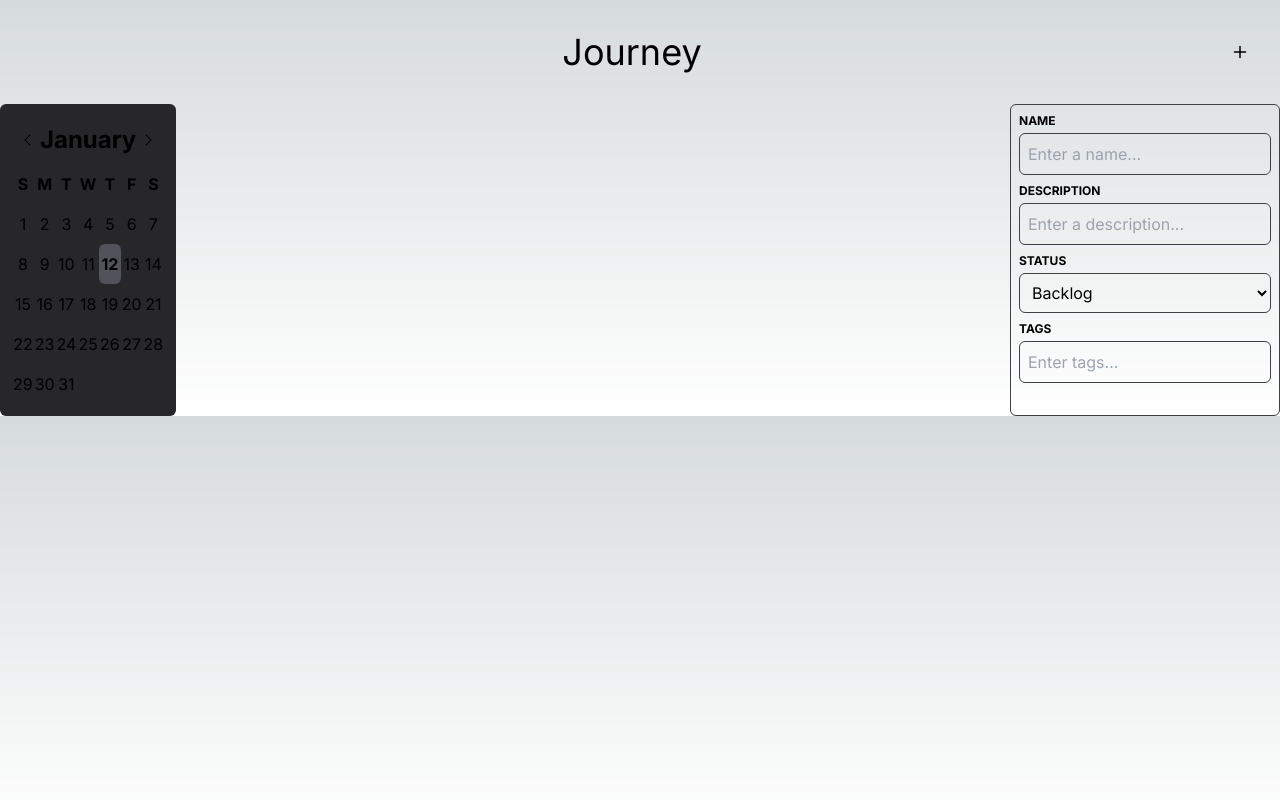
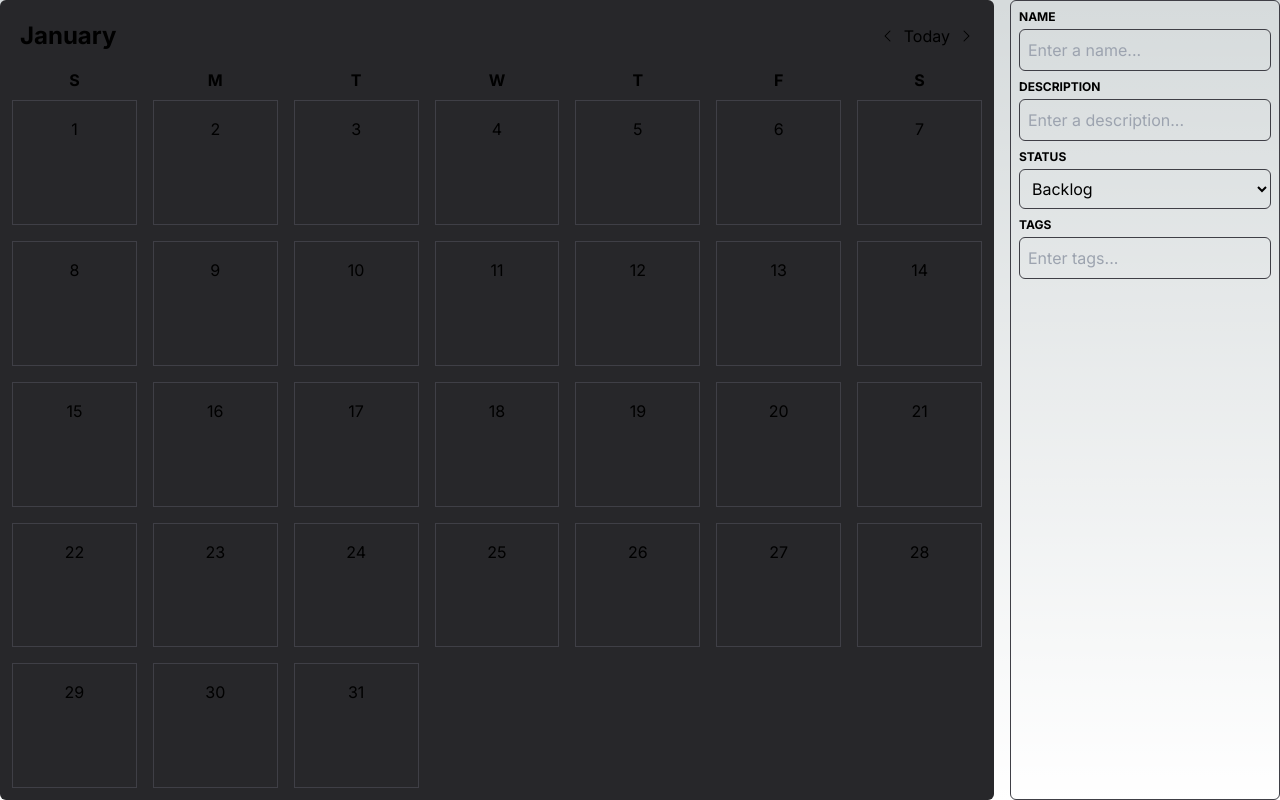
Before and after one commit to minischetti/journey, a Next.js app in the folder next/journey/: page / in a window 1280 px wide. Built offline with nearby package versions, Linux system fonts and the light colour scheme.

Commit message:
Update calendar

```diff
--- a/next/journey/src/app/components/features/Calendar.tsx
+++ b/next/journey/src/app/components/features/Calendar.tsx
@@ -1,8 +1,10 @@
-import React, { useState } from "react";
+import React, { useState, useContext } from "react";
 import * as datefns from "date-fns";
 import { CaretLeft, CaretRight } from "@phosphor-icons/react";
+import { ItemsContext, ItemsProvider } from "../../context";
 
-const Calendar = () => {
+export const Calendar = () => {
+    const { items, add, remove } = useContext(ItemsContext);
     const [date, setDate] = useState(new Date());
 
     const currentDay = () => datefns.format(date, "d");
@@ -23,7 +25,7 @@ const Calendar = () => {
     const calendarDays = () => [...Array(datefns.getDaysInMonth(date)).keys()];
     const calendarDates = () => calendarDays().map((day) => day + 1);
 
-    const isToday = (day) => {
+    const isToday = (day: number) => {
         const today = new Date();
         return (
             datefns.isSameDay(date, today) &&
@@ -35,34 +37,38 @@ const Calendar = () => {
 
     const daysOfWeek = () => ["S", "M", "T", "W", "T", "F", "S"];
 
+    enum View {
+        day,
+        week,
+        month,
+        year,
+    }
+
     return (
-        <div className=" bg-zinc-800 p-3 rounded-md">
+        <div className="bg-zinc-800 p-3 rounded-md w-full h-full">
             <div className="flex justify-between p-2">
+                <span className="text-2xl font-bold text-center">{currentMonth()}</span>
+                <div className="flex gap-2">
                 <button onClick={previousMonth}><CaretLeft/></button>
-                <span className="text-2xl font-bold text-center">{currentMonth()}</span>
+                <button onClick={goToToday}>Today</button>
                 <button onClick={nextMonth}><CaretRight/></button>
+                </div>
             </div>
-            <div className="grid grid-cols-7 font-bold">
+            <div className="grid grid-cols-7 font-bold gap-4 py-2">
                 {daysOfWeek().map((dayOfWeek) => (
-                    <div className="flex content-center justify-center p-2" key={dayOfWeek}>
+                    <div className="grid justify-center" key={dayOfWeek}>
                         {dayOfWeek}
                     </div>
                 ))}
             </div>
-            <div className="grid grid-cols-7">
+            <div className="grid grid-cols-7 gap-4">
                 {calendarDates().map((calendarDate) => (
-                    <div
-                        className={`flex content-center justify-center p-2 ${
-                            isToday(calendarDate) ? "bg-zinc-600 font-bold rounded-md" : ""
-                        }`}
-                        key={calendarDate}
-                    >
-                        {calendarDate}
-                    </div>
+                        <div key={calendarDate} className="grid justify-center aspect-square border-zinc-700 border p-4">
+                            {!isToday(calendarDate) && <span className="">{calendarDate}</span>}
+                            {isToday(calendarDate) && <span className="">{calendarDate}</span>}
+                            </div>
                 ))}
             </div>
         </div>
     );
 };
-
-export default Calendar;
--- a/next/journey/src/app/globals.css
+++ b/next/journey/src/app/globals.css
@@ -24,4 +24,7 @@ body {
       rgb(var(--background-end-rgb))
     )
     rgb(var(--background-start-rgb));
+  width: 100dvw;
+  height: 100dvh;
+  overflow: hidden;
 }
--- a/next/journey/src/app/page.tsx
+++ b/next/journey/src/app/page.tsx
@@ -8,6 +8,7 @@ import { autoPlacement, flip, shift, useFloating, autoUpdate } from "@floating-u
 import { Bar } from "./components/ui/Bar";
 import { Timeline } from "./components/ui/Timeline";
 import { Side } from "./components/ui/Side";
+import { Calendar } from "./components/features/Calendar";
 import { List } from "./components/ui/List";
 import { ComposeForm } from "./components/features/ComposeForm";
 import { Item } from "./components/ui/Item";
@@ -60,21 +61,21 @@ function App() {
 
     return (
         <ItemsContext.Provider value={{ items, add, remove }}>
-            <>
+            <div className="flex flex-col w-dvw h-dvh">
                 {/* Header */}
-                <Bar>
+                {/* <Bar>
                     <h1 className="text-4xl w-full text-center">Journey</h1>
                     <button type="button" variant={Variants.circle}>
                         <Plus weight="bold" />
                     </button>
-                </Bar>
+                </Bar> */}
 
                 {/* Body */}
-                <div className="flex flex-row gap-2">
+                <div className="flex gap-4 w-full max-h-full">
                     {/* Left */}
-                    <Side />
+                    <Calendar />
                     {/* Center */}
-                    <List>
+                    {/* <List>
                         {items.map((item, itemIndex) => (
                             <Item key={itemIndex} {...item}>
                                 {item.tags.map((tag, tagIndex) => (
@@ -82,11 +83,11 @@ function App() {
                                 ))}
                             </Item>
                         ))}
-                    </List>
+                    </List> */}
                     {/* Right */}
                     <ComposeForm />
                 </div>
-            </>
+            </div>
         </ItemsContext.Provider>
     );
 }
```
